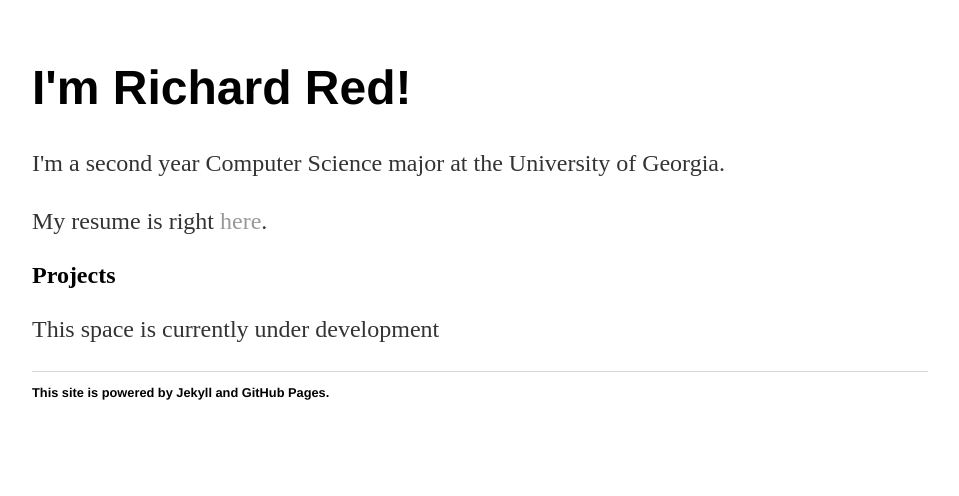
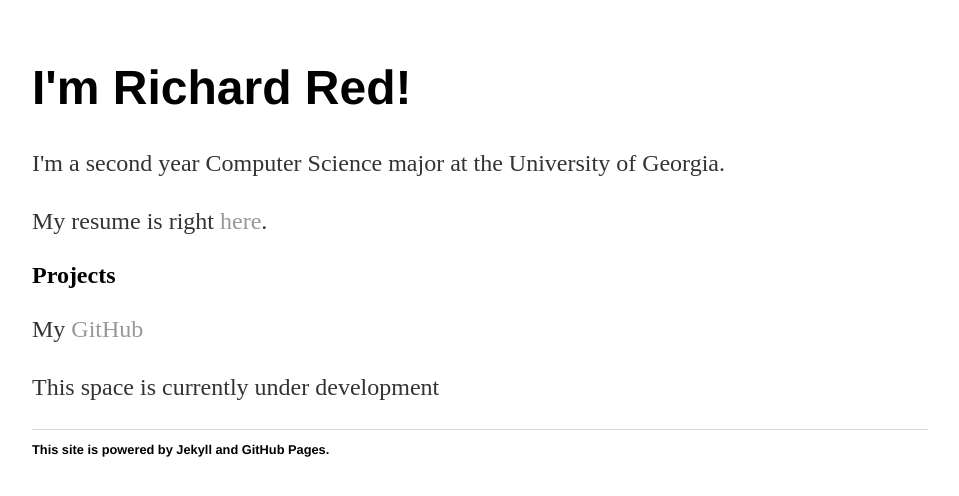
Before and after one commit to richardred/richardred.github.io, a Jekyll site: the page built from index.html, in a window 1280 px wide. Shown: the top 496 px of the page, without its empty margins (160-1119 px from the left). Built offline with Jekyll 4.4.1, drawn with Linux system fonts in a browser that asks for light colours.

Commit message:
Added GitHub link

```diff
--- a/index.html
+++ b/index.html
@@ -4,8 +4,9 @@ title: Richard Red
 ---
 <div class="blurb">
 	<h1>I'm Richard Red!</h1>
-	<p>I'm a second year Computer Science major at the University of Georgia.
+	<p>I'm a second year Computer Science major at the University of Georgia.</p>
 	<p>My resume is right <a href="richardred.github.io/resume/RICHARD_RED_RESUME.pdf" target = "_blank" >here</a>.
 	<h2>Projects</h2>
+	<p>My <a href="https://github.com/richardred" target = "_blank" >GitHub</a>
 	<p>This space is currently under development</p>
 </div><!-- /.blurb -->
```
